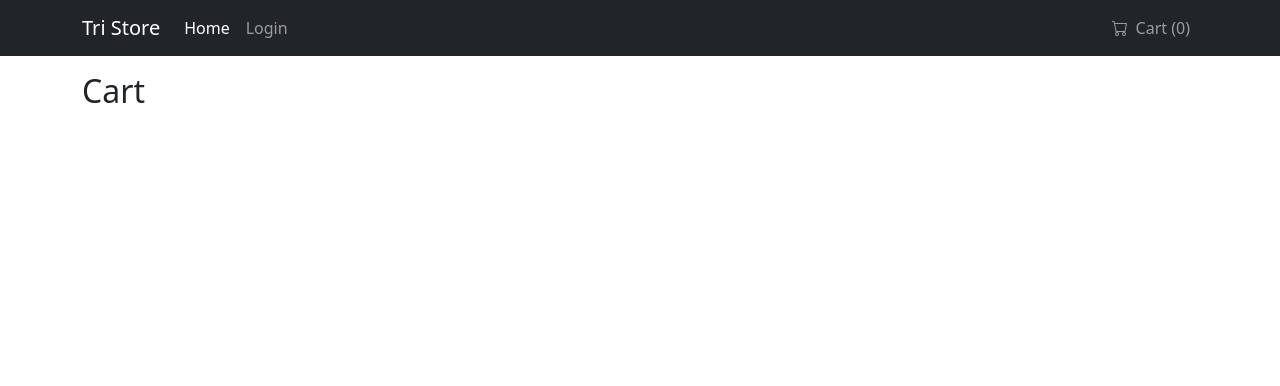
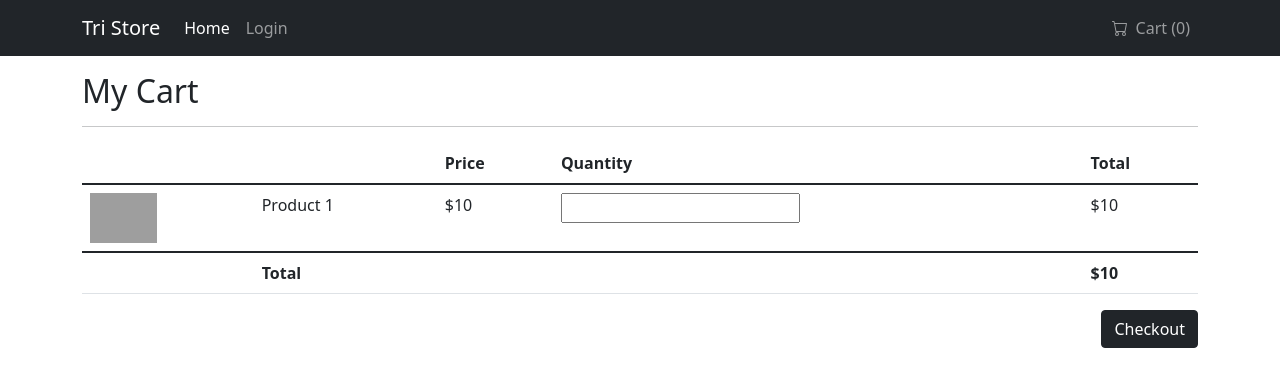
Before and after one commit to triartainyoman/Hacktiv8-Final-Project, a React (Create React App) app: page /cart in a window 1280 px wide. Shown: the top 386 px of the page. Built offline with nearby package versions, Linux system fonts and the light colour scheme; grey boxes are pictures that could not be loaded.

Commit message:
UI Checkout

```diff
--- a/src/pages/Cart.js
+++ b/src/pages/Cart.js
@@ -3,7 +3,50 @@ import React from "react";
 function Cart() {
   return (
     <div>
-      <h2>Cart</h2>
+      <h2>My Cart</h2>
+      <hr />
+      <table class="table">
+        <thead>
+          <tr>
+            <th scope="col"></th>
+            <th scope="col"></th>
+            <th scope="col">Price</th>
+            <th scope="col">Quantity</th>
+            <th scope="col">Total</th>
+          </tr>
+        </thead>
+        <tbody>
+          <tr>
+            <td>
+              <img
+                style={{ height: 50 }}
+                src="https://fakestoreapi.com/img/81fPKd-2AYL._AC_SL1500_.jpg"
+                alt="Cart Photo Product"
+              />
+            </td>
+            <td>Product 1</td>
+            <td>$10</td>
+            <td>
+              <input type="number" min={0} />
+            </td>
+            <td>$10</td>
+          </tr>
+        </tbody>
+        <tfoot>
+          <tr>
+            <td></td>
+            <th>Total</th>
+            <td></td>
+            <td></td>
+            <th>$10</th>
+          </tr>
+        </tfoot>
+      </table>
+      <div className="row">
+        <div className="col-md-12 d-flex justify-content-end">
+          <button className="btn btn-dark">Checkout</button>
+        </div>
+      </div>
     </div>
   );
 }
--- a/src/pages/Detail.js
+++ b/src/pages/Detail.js
@@ -58,7 +58,7 @@ function Detail() {
           </nav>
           <h1 className="fw-bold">{product.title}</h1>
           <div className="badge bg-dark mb-4">{product.category}</div>
-          <h3 className="fw-bold mb-3">${product.price}</h3>
+          <h2 className="fw-bold mb-3">${product.price}</h2>
           <div className="w-20">
             <select
               class="form-select w-25 mb-3"
--- a/src/pages/Home.js
+++ b/src/pages/Home.js
@@ -55,6 +55,7 @@ function Home() {
   return (
     <div>
       <h2 className="mb-3">Products</h2>
+      <hr />
       {isLoading == true ? <Loading /> : <ShowProducts />}
     </div>
   );
```
